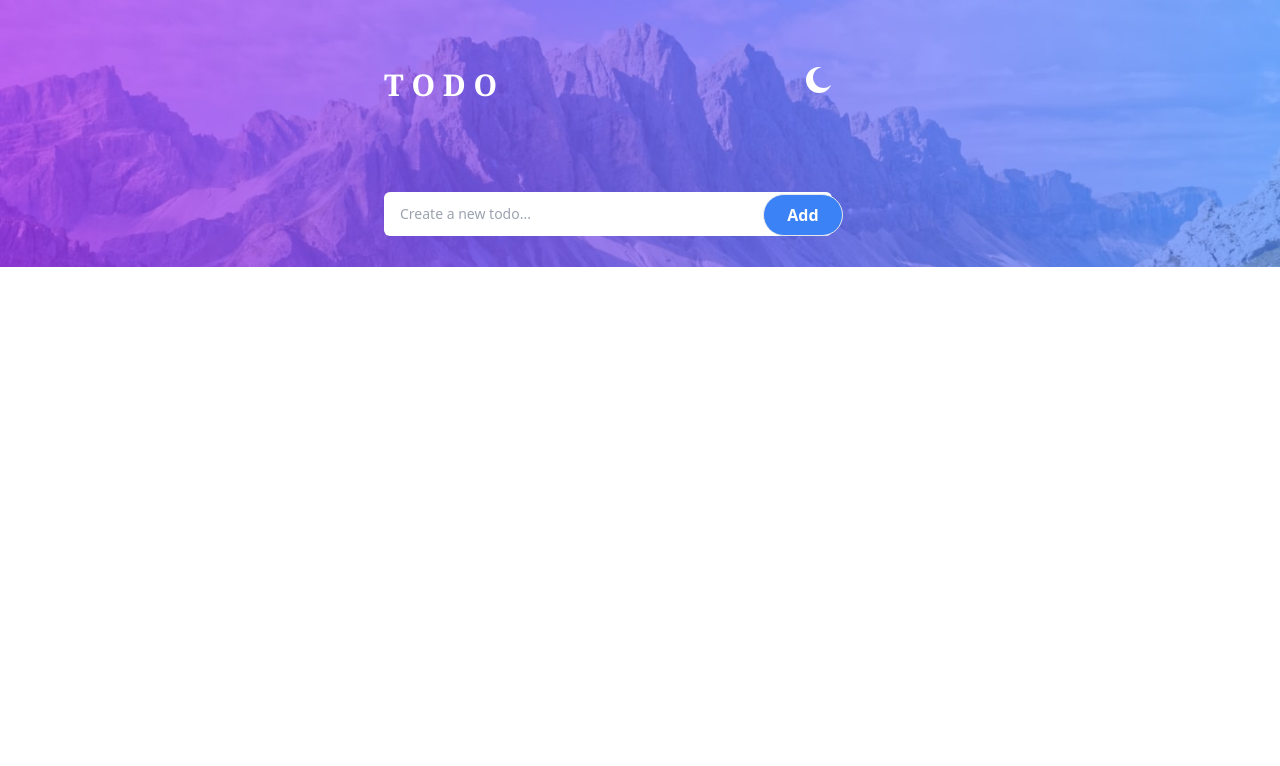
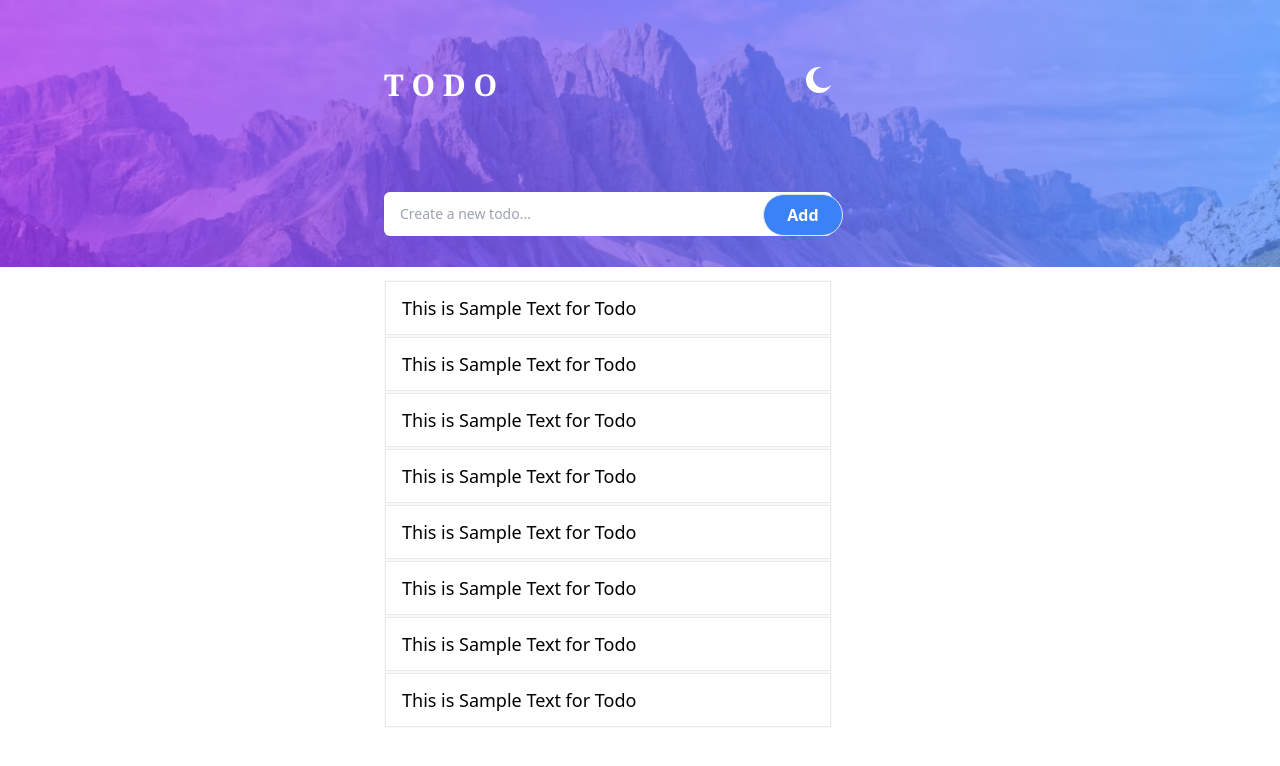
Before and after one commit to ABHI2598/Todo-App, a React app: page / in a window 1280 px wide. Shown: the top 766 px of the page. Built offline with nearby package versions, Linux system fonts and the light colour scheme.

Commit message:
added css

```diff
--- /dev/null
+++ b/src/components/Todo.js
@@ -0,0 +1,15 @@
+import React from 'react'
+
+function Todo() {
+  return (
+    <ul className='list-none bg-white border border-gray-50 rounded-sm '>
+       <li className='font-sans text-lg font-medium py-3 px-4 block w-full bg-white border border-gray-200  focus:border-blue-500 focus:ring-blue-500 dark:bg-slate-900 dark:border-gray-700 dark:text-gray-400'>
+             This is Sample Text for Todo
+       </li>
+
+
+    </ul>
+  )
+}
+
+export default Todo;
--- a/src/components/Todos.js
+++ b/src/components/Todos.js
@@ -1,6 +1,7 @@
 import React from "react";
 
 import Favicon from "../assets/checkbox.png";
+import Todo from "./Todo";
 
 
 const Todos = () => {
@@ -12,6 +13,18 @@ const Todos = () => {
         <div className="absolute top-[24.3%] left-[59.6%] right-[31%]">
                 <button className="py-2 px-2 w-20 border bg-blue-500 hover:bg-blue-700 focus:ring-4 focus:outline-none focus:ring-blue-300 text-white font-bold border-grey-500 rounded-full  ">Add</button>
         </div>
+
+        <div className="absolute top-[35%] left-[30%] right-[35%] ">
+             <Todo/>
+             <Todo/>
+             <Todo/>
+             <Todo/>
+             <Todo/>
+             <Todo/>
+             <Todo/>
+             <Todo/>
+
+        </div>
         </div>
 
     );
```
